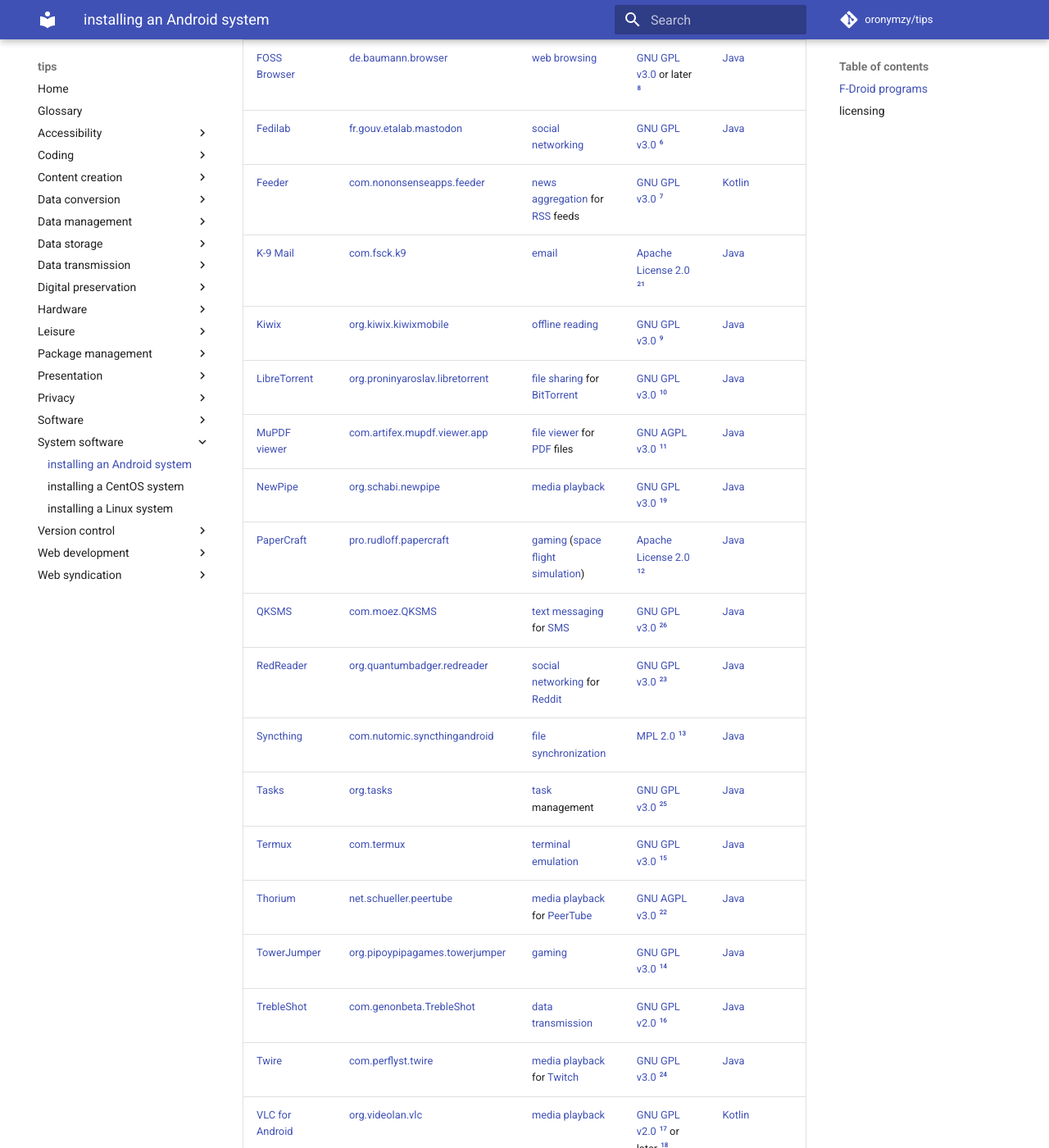
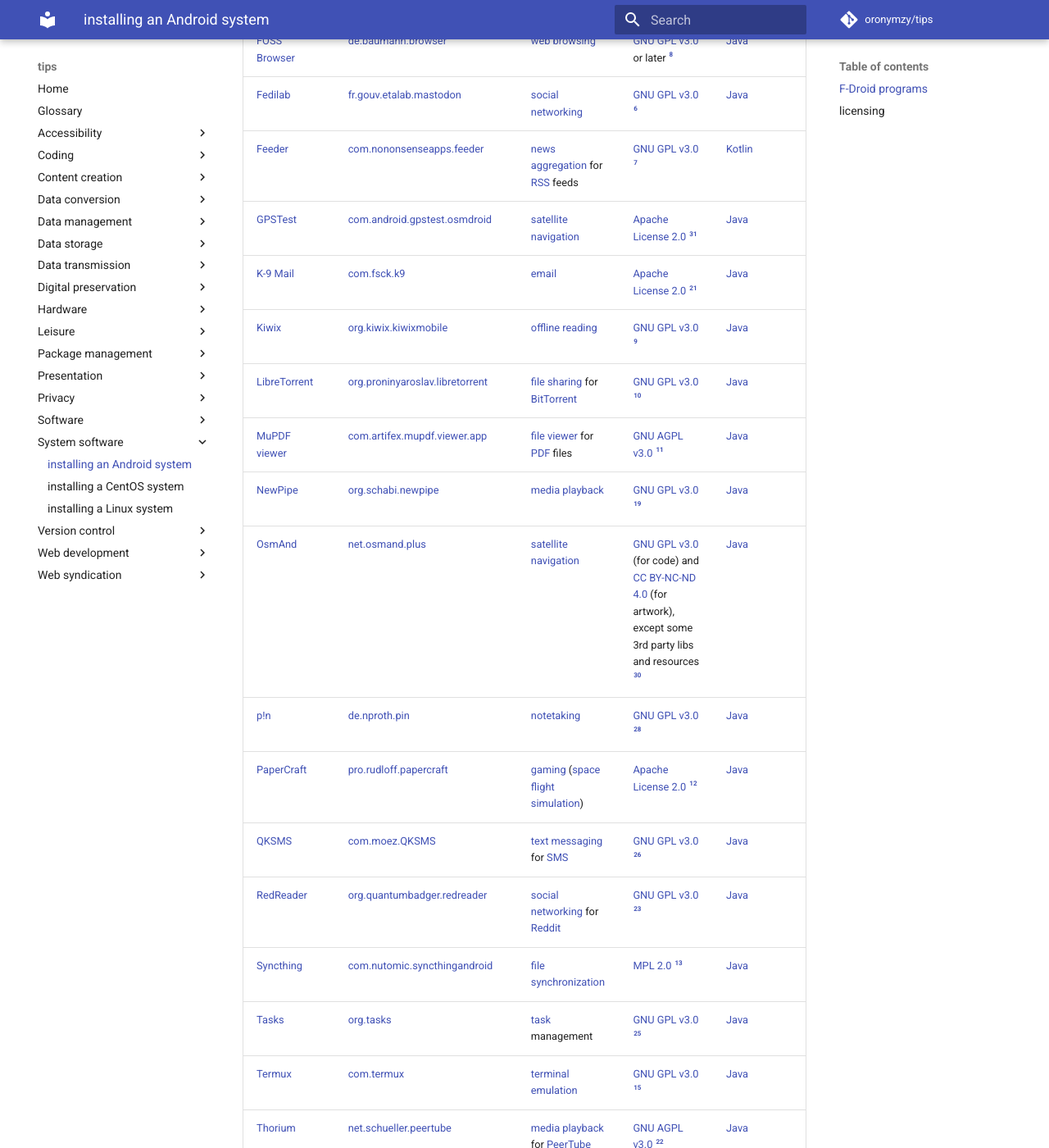
Before and after one commit to oronymzy/tips, an MkDocs documentation site: the page built from docs/insAdrs.md, in a window 1280 px wide and 1400 px high, scrolled down 706 px. Shown: the whole window at 82% size. Built offline with MkDocs 1.6.1 and Material for MkDocs 9.7.7, drawn with Linux system fonts in a browser that asks for light colours; comment, search, counter and statistics services are not loaded; some of the changed text lies outside the part shown.

Commit message:
Add 4 table rows
Add 'GPSTest', 'OsmAnd', 'p!n', and 'wX' table rows, with hyperlinks and
footnotes.

```diff
--- a/docs/insAdrs.md
+++ b/docs/insAdrs.md
@@ -13,11 +13,14 @@
 | [FOSS Browser]       | [de.baumann.browser]              | [web browsing]                       | [GNU GPL v3.0] or later [^insAdrs8]               | [Java]
 | [Fedilab]            | [fr.gouv.etalab.mastodon]         | [social networking]                  | [GNU GPL v3.0] [^insAdrs6]                        | [Java]
 | [Feeder]             | [com.nononsenseapps.feeder]       | [news aggregation] for [RSS] feeds   | [GNU GPL v3.0] [^insAdrs7]                        | [Kotlin]
+| [GPSTest]            | [com.android.gpstest.osmdroid]    | [satellite navigation]               | [Apache License 2.0] [^insAdrs31]                 | [Java]
 | [K-9 Mail]           | [com.fsck.k9]                     | [email]                              | [Apache License 2.0] [^insAdrs21]                 | [Java]
 | [Kiwix]              | [org.kiwix.kiwixmobile]           | [offline reading]                    | [GNU GPL v3.0] [^insAdrs9]                        | [Java]
 | [LibreTorrent]       | [org.proninyaroslav.libretorrent] | [file sharing] for [BitTorrent]      | [GNU GPL v3.0] [^insAdrs10]                       | [Java]
 | [MuPDF viewer]       | [com.artifex.mupdf.viewer.app]    | [file viewer] for [PDF] files        | [GNU AGPL v3.0] [^insAdrs11]                      | [Java]
 | [NewPipe]            | [org.schabi.newpipe]              | [media playback]                     | [GNU GPL v3.0] [^insAdrs19]                       | [Java]
+| [OsmAnd]             | [net.osmand.plus]                 | [satellite navigation]               | [GNU GPL v3.0] (for code) and [CC BY-NC-ND 4.0] (for artwork), except some 3rd party libs and resources [^insAdrs30] | [Java]
+| [p!n]                | [de.nproth.pin]                   | [notetaking]                         | [GNU GPL v3.0] [^insAdrs28]                       | [Java]
 | [PaperCraft]         | [pro.rudloff.papercraft]          | [gaming] ([space flight simulation]) | [Apache License 2.0] [^insAdrs12]                 | [Java]
 | [QKSMS]              | [com.moez.QKSMS]                  | [text messaging] for [SMS]           | [GNU GPL v3.0] [^insAdrs26]                       | [Java]
 | [RedReader]          | [org.quantumbadger.redreader]     | [social networking] for [Reddit]     | [GNU GPL v3.0] [^insAdrs23]                       | [Java]
@@ -29,6 +32,7 @@
 | [TrebleShot]         | [com.genonbeta.TrebleShot]        | [data transmission]                  | [GNU GPL v2.0] [^insAdrs16]                       | [Java]
 | [Twire]              | [com.perflyst.twire]              | [media playback] for [Twitch]        | [GNU GPL v3.0] [^insAdrs24]                       | [Java]
 | [VLC for Android]    | [org.videolan.vlc]                | [media playback]                     | [GNU GPL v2.0] [^insAdrs17] or later [^insAdrs18] | [Kotlin]
+| [wX]                 | [joshuatee.wx]                    | [weather forecasting]                | [GNU GPL v3.0] [^insAdrs29]                       | [Kotlin]
 | [Yorecast]           | [org.thosp.yourlocalweather]      | [weather forecasting]                | [GNU GPL v3.0] [^insAdrs20]                       | [Java]
 
 [Amaze File Manager]: https://github.com/TeamAmaze/AmazeFileManager
@@ -38,6 +42,7 @@
 [Audio Recorder]: https://gitlab.com/axet/android-audio-recorder
 [Barcode Scanner]: https://github.com/zxing/zxing
 [BitTorrent]: https://en.wikipedia.org/wiki/BitTorrent
+[CC BY-NC-ND 4.0]: https://creativecommons.org/licenses/by-nc-nd/4.0/
 [DroidFish]: https://github.com/peterosterlund2/droidfish
 [Editor]: https://github.com/billthefarmer/editor
 [F-Droid]: https://f-droid.org/
@@ -47,6 +52,7 @@
 [GNU AGPL v3.0]: https://www.gnu.org/licenses/agpl-3.0.en.html
 [GNU GPL v2.0]: https://choosealicense.com/licenses/gpl-2.0/
 [GNU GPL v3.0]: https://choosealicense.com/licenses/gpl-3.0/
+[GPSTest]: https://github.com/barbeau/gpstest
 [Java]: https://en.wikipedia.org/wiki/Java_(programming_language)
 [K-9 Mail]: https://k9mail.github.io/
 [Kiwix]: https://www.kiwix.org/en/
@@ -56,6 +62,7 @@
 [MPL 2.0]: https://www.mozilla.org/en-US/MPL/2.0/
 [MuPDF viewer]: https://git.ghostscript.com/?p=mupdf-android-viewer.git;a=summary
 [NewPipe]: https://newpipe.schabi.org/
+[OsmAnd]: https://osmand.net/
 [PDF]: https://en.wikipedia.org/wiki/PDF
 [PaperCraft]: https://github.com/Rudloff/PaperCraft
 [PeerTube]: https://en.wikipedia.org/wiki/PeerTube
@@ -78,6 +85,7 @@
 [barcode reading]: https://en.wikipedia.org/wiki/Barcode_reader
 [chess]: https://en.wikipedia.org/wiki/Chess
 [com.amaze.filemanager]: https://f-droid.org/en/packages/com.amaze.filemanager/
+[com.android.gpstest.osmdroid]: https://f-droid.org/en/packages/com.android.gpstest.osmdroid/
 [com.artifex.mupdf.viewer.app]: https://f-droid.org/en/packages/com.artifex.mupdf.viewer.app/
 [com.fsck.k9]: https://f-droid.org/en/packages/com.fsck.k9/
 [com.genonbeta.TrebleShot]: https://f-droid.org/en/packages/com.genonbeta.TrebleShot/
@@ -91,6 +99,7 @@
 [data transmission]: https://en.wikipedia.org/wiki/Data_transmission
 [de.baumann.browser]: https://f-droid.org/en/packages/de.baumann.browser/
 [de.danoeh.antennapod]: https://f-droid.org/en/packages/de.danoeh.antennapod/
+[de.nproth.pin]: https://f-droid.org/en/packages/de.nproth.pin/
 [email]: https://en.wikipedia.org/wiki/Email
 [file management]: https://en.wikipedia.org/wiki/File_manager
 [file sharing]: https://en.wikipedia.org/wiki/File_sharing
@@ -98,9 +107,12 @@
 [file viewer]: https://en.wikipedia.org/wiki/File_viewer
 [fr.gouv.etalab.mastodon]: https://f-droid.org/en/packages/fr.gouv.etalab.mastodon/
 [gaming]: https://en.wikipedia.org/wiki/Video_game
+[joshuatee.wx]: https://f-droid.org/en/packages/joshuatee.wx/
 [media playback]: https://en.wikipedia.org/wiki/Media_player_(software)
+[net.osmand.plus]: https://f-droid.org/en/packages/net.osmand.plus/
 [net.schueller.peertube]: https://f-droid.org/en/packages/net.schueller.peertube/
 [news aggregation]: https://en.wikipedia.org/wiki/News_aggregator
+[notetaking]: https://en.wikipedia.org/wiki/Comparison_of_notetaking_software
 [offline reading]: https://en.wikipedia.org/wiki/Offline_reader
 [org.billthefarmer.editor]: https://f-droid.org/en/packages/org.billthefarmer.editor/
 [org.kiwix.kiwixmobile]: https://f-droid.org/en/packages/org.kiwix.kiwixmobile/
@@ -112,14 +124,17 @@
 [org.tasks]: https://f-droid.org/en/packages/org.tasks/
 [org.thosp.yourlocalweather]: https://f-droid.org/en/packages/org.thosp.yourlocalweather/
 [org.videolan.vlc]: https://f-droid.org/en/packages/org.videolan.vlc/
+[p!n]: https://github.com/nproth/pin
 [podcasts]: https://en.wikipedia.org/wiki/Podcast
 [pro.rudloff.papercraft]: https://f-droid.org/en/packages/pro.rudloff.papercraft/
+[satellite navigation]: https://en.wikipedia.org/wiki/Satellite_navigation
 [social networking]: https://en.wikipedia.org/wiki/Social_networking_service
 [space flight simulation]: https://en.wikipedia.org/wiki/Space_flight_simulation_game
 [task]: https://en.wikipedia.org/wiki/Task_(project_management)
 [terminal emulation]: https://en.wikipedia.org/wiki/Terminal_emulator
 [text editing]: https://en.wikipedia.org/wiki/Text_editor
 [text messaging]: https://en.wikipedia.org/wiki/Text_messaging
+[wX]: https://gitlab.com/joshua.tee/wx
 [weather forecasting]: https://en.wikipedia.org/wiki/Weather_forecasting
 [web browsing]: https://en.wikipedia.org/wiki/Web_browser
 
```
Also changed, not shown: other parts of docs/insAdrs.md (+4 -0 lines).
